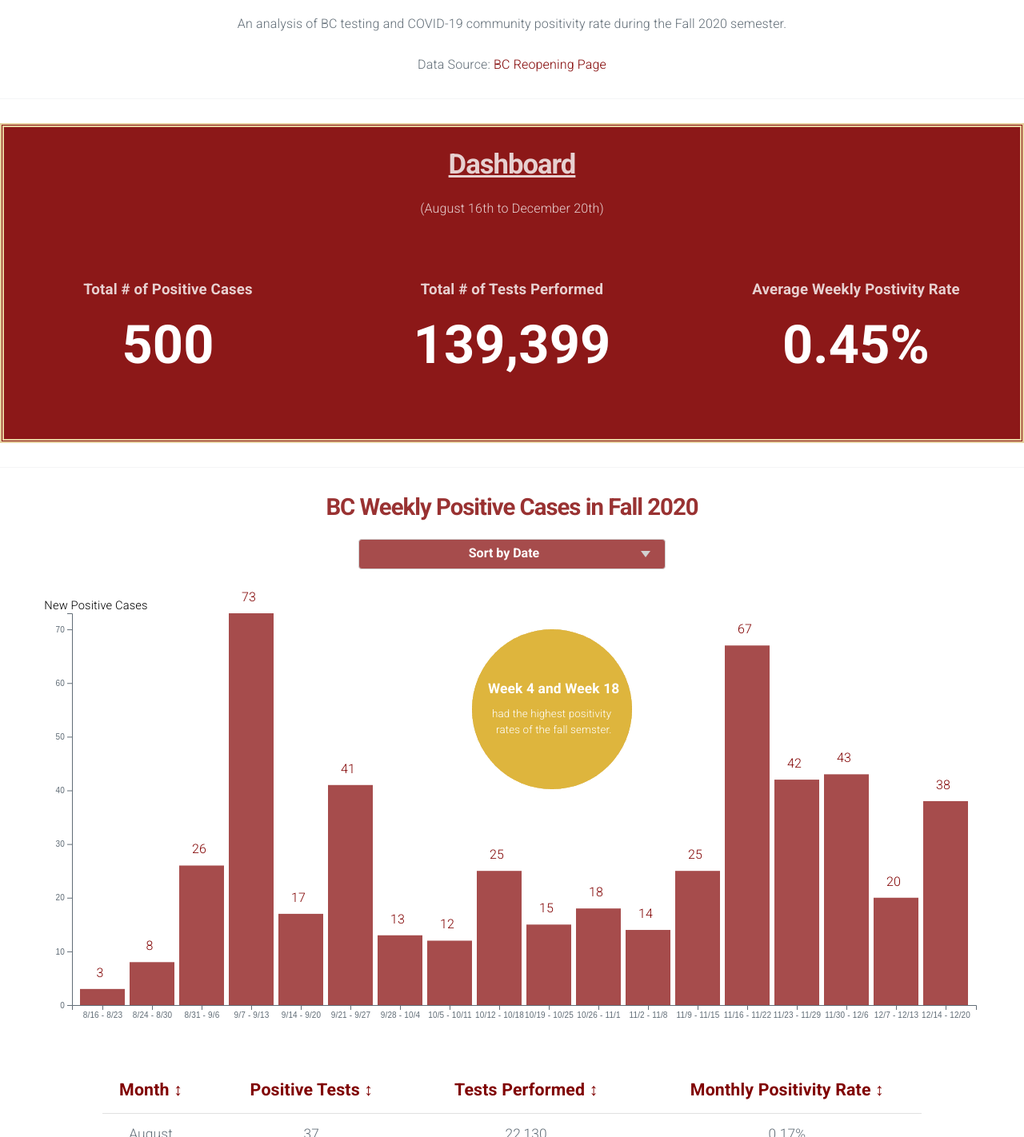
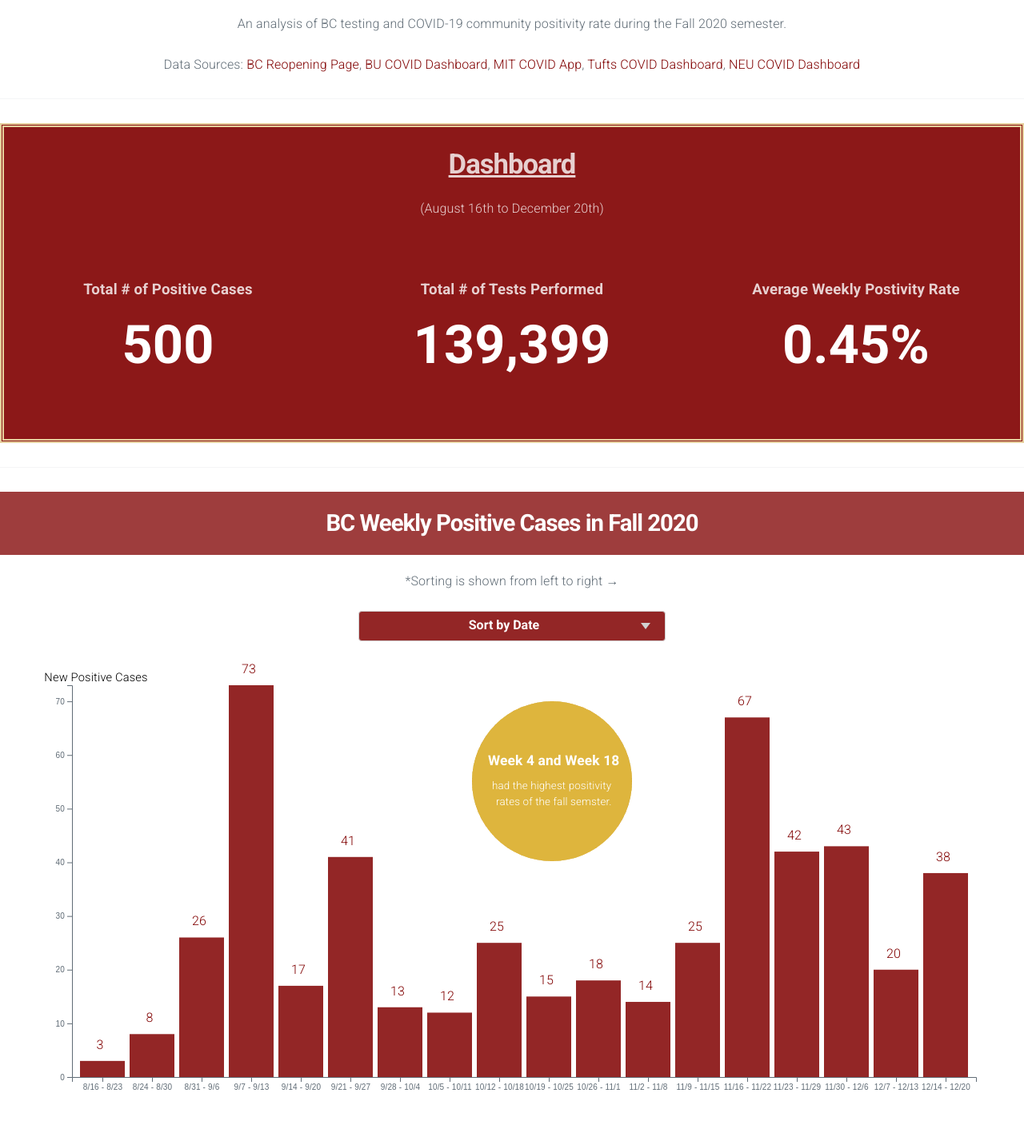
Before and after one commit to annaguo7/bc-covidtrackingproject, a plain HTML site: page index.html in a window 1280 px wide. Shown: the part 173-1595 px from the top of the page at 80% size. Drawn offline with nearby package versions, Linux system fonts and the light colour scheme.

Commit message:
2nd Commit

```diff
--- a/boston.js
+++ b/boston.js
@@ -76,7 +76,7 @@ function updateZ(data,type){
             .style('opacity',.8)
             .style('padding','10px')
             .style('font-size','10pt')
-            .style("top",pos[1]-1850+'px')
+            .style("top",pos[1]-2050+'px')
             .style("left",pos[0]+'px')
             .html(univ
               + '<br>'+ '<br>'+
@@ -234,7 +234,7 @@ function bubble(data,type){
               .style('opacity',.8)
               .style('padding','5px')
               .style('font-size','10pt')
-              .style("top",(event.pageY-1850) + "px")
+              .style("top",(event.pageY-2050) + "px")
               .style("left",(event.pageX-200) + "px")
               .html(uni
           + '<br>'+ '<br>'+
--- a/index.html
+++ b/index.html
@@ -27,7 +27,11 @@
     <h1>BC COVID-19 Tracking Project</h1>
     <p>An analysis of BC testing and COVID-19 community positivity rate during the Fall 2020 semester.
     </p>
-    <p>Data Source: <a href="https://www.bc.edu/bc-web/sites/reopening-boston-college.html">BC Reopening Page</a></p>
+    <p>Data Sources: <a href="https://www.bc.edu/bc-web/sites/reopening-boston-college.html">BC Reopening Page</a>,
+    <a href="https://www.bu.edu/healthway/community-dashboard/">BU COVID Dashboard</a>,
+    <a href="https://covidapps.mit.edu/dashboard">MIT COVID App</a>,
+    <a href="https://coronavirus.tufts.edu/testing-metrics">Tufts COVID Dashboard</a>,
+    <a href="https://news.northeastern.edu/coronavirus/reopening/testing-dashboard/">NEU COVID Dashboard</a></p>
     <hr>
     <div class ="dashboard">
         <h2>Dashboard</h2>
@@ -52,9 +56,10 @@
     </div>
 
     <hr>
-    <h3>BC Weekly Positive Cases in Fall 2020</h3>
 
     <center>
+        <h3>BC Weekly Positive Cases in Fall 2020</h3>
+        <p>*Sorting is shown from left to right →</p>
         <select id="sort-by">
             <option value="Week #">Sort by Date</option>
             <option value="Positive Tests">Sort by # of Positive Tests</option>
@@ -107,8 +112,11 @@
 
     <div class = 'tooltip'></div>
     <hr>
-    <h3>BC Testing Compared to other Boston Universities & Colleges</h3>
+
     <center>
+        <h3>BC Testing Compared to other Boston Universities & Colleges</h3>
+        <p>*Sorting is shown from left to right →</p>
+
         <select id="group-by">
         <option value="Total Testing">Sort by # of Tests Performed</option>
         <option value="Total Positive">Sort by # of Positive Cases</option>
--- a/script.js
+++ b/script.js
@@ -105,7 +105,7 @@ function update(data,type){
         return i * 50;
     })
     .attr("class", "bar")
-    .attr("opacity",.7)
+    .attr("opacity",.85)
     .attr("y", function(d) { return yScale(d['Positive Tests']); })
     .attr("height", function(d) { return height - yScale(d['Positive Tests'])})
     .attr("fill", "maroon")
--- a/style.css
+++ b/style.css
@@ -29,8 +29,11 @@ h3{
     text-align: center;
     font-weight: bold;
     font-size: 22pt;
-    color: maroon;
+    color: white;
     opacity: .8;
+    background-color: rgba(128, 0, 0, 0.95);
+    padding: 20px;
+
 }
 
 
@@ -98,7 +101,7 @@ button:hover{
 
 #group-by{
     text-align-last:center;
-    background-color: rgba(128, 0, 0, 0.7);
+    background-color: rgba(128, 0, 0, 0.85);
     font-weight: 600;
     color: white;
     width: 30%;
@@ -106,7 +109,7 @@ button:hover{
 
 #sort-by{
     text-align-last:center;
-    background-color: rgba(128, 0, 0, 0.7);
+    background-color: rgba(128, 0, 0, 0.85);
     font-weight: 600;
     color: white;
     width: 30%;
```
